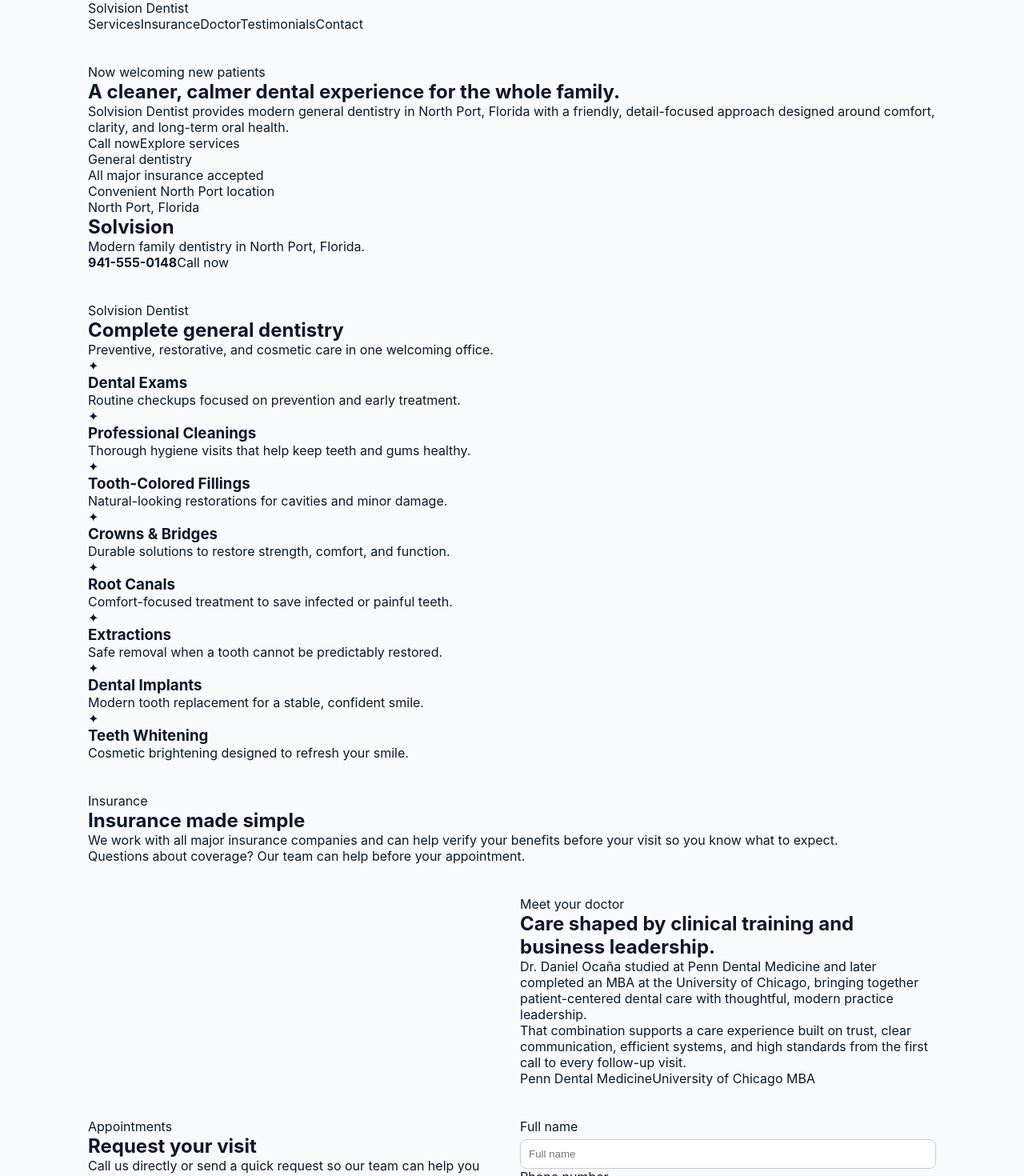
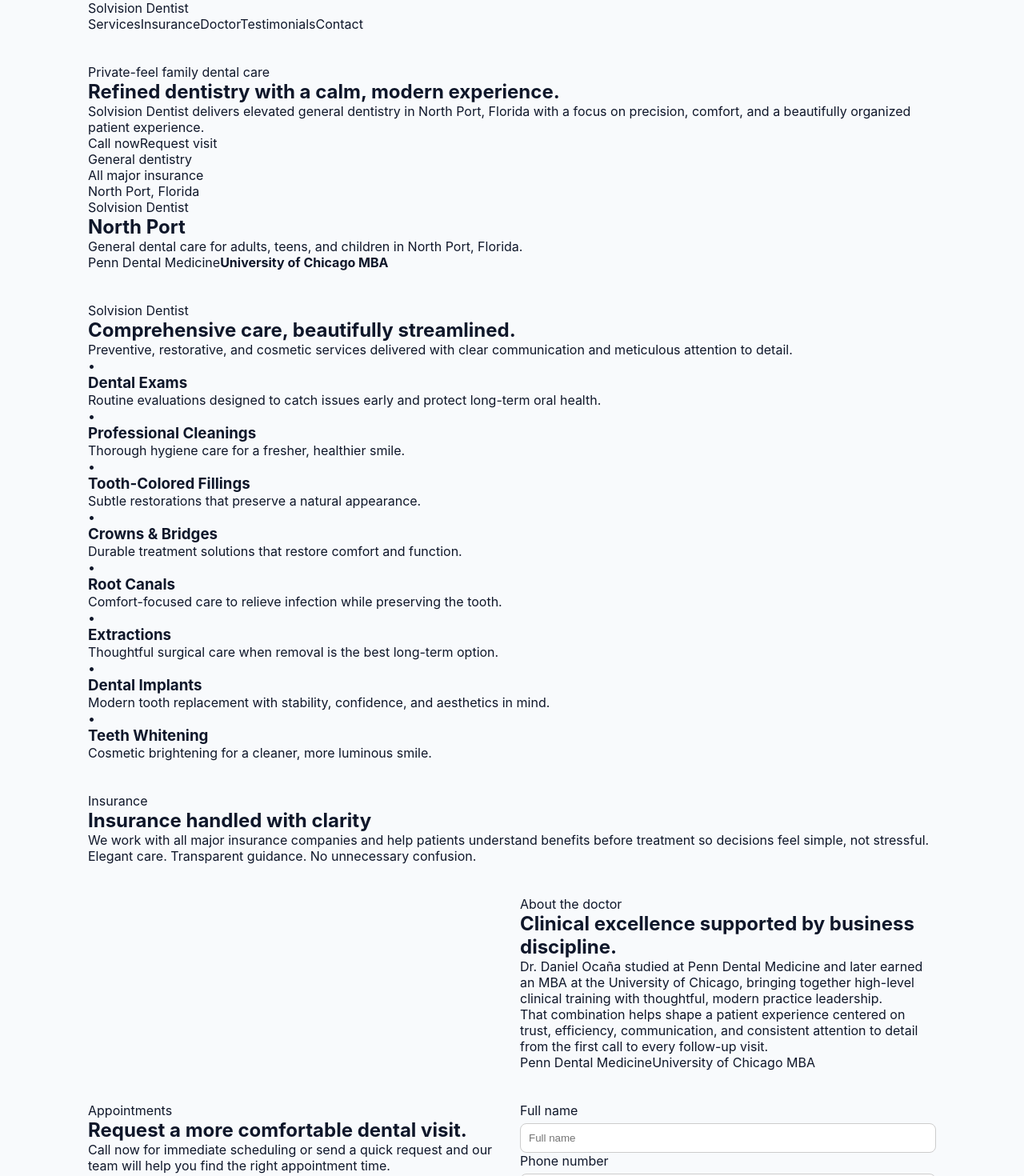
Before and after one commit to danielocana/solvision-dentist, a Next.js app: page / in a window 1280 px wide. Shown: the part 20-1490 px from the top of the page at 80% size. Built offline with nearby package versions, Linux system fonts and the light colour scheme.

Commit message:
feat: redesign homepage with luxury premium visual system

```diff
--- a/app/page.js
+++ b/app/page.js
@@ -9,63 +9,56 @@
     navDoctor: "Doctor",
     navTestimonials: "Testimonials",
     navContact: "Contact",
-    badge: "Now welcoming new patients",
-    heroTitle: "A cleaner, calmer dental experience for the whole family.",
+    badge: "Private-feel family dental care",
+    heroTitle: "Refined dentistry with a calm, modern experience.",
     heroText:
-      "Solvision Dentist provides modern general dentistry in North Port, Florida with a friendly, detail-focused approach designed around comfort, clarity, and long-term oral health.",
+      "Solvision Dentist delivers elevated general dentistry in North Port, Florida with a focus on precision, comfort, and a beautifully organized patient experience.",
     primaryCta: "Call now",
-    secondaryCta: "Explore services",
+    secondaryCta: "Request visit",
     stickyCall: "Call now",
     stat1: "General dentistry",
-    stat2: "All major insurance accepted",
-    stat3: "Convenient North Port location",
-    servicesTitle: "Complete general dentistry",
+    stat2: "All major insurance",
+    stat3: "North Port, Florida",
+    servicesTitle: "Comprehensive care, beautifully streamlined.",
     servicesText:
-      "Preventive, restorative, and cosmetic care in one welcoming office.",
+      "Preventive, restorative, and cosmetic services delivered with clear communication and meticulous attention to detail.",
     services: [
-      ["Dental Exams", "Routine checkups focused on prevention and early treatment."],
-      ["Professional Cleanings", "Thorough hygiene visits that help keep teeth and gums healthy."],
-      ["Tooth-Colored Fillings", "Natural-looking restorations for cavities and minor damage."],
-      ["Crowns & Bridges", "Durable solutions to restore strength, comfort, and function."],
-      ["Root Canals", "Comfort-focused treatment to save infected or painful teeth."],
-      ["Extractions", "Safe removal when a tooth cannot be predictably restored."],
-      ["Dental Implants", "Modern tooth replacement for a stable, confident smile."],
-      ["Teeth Whitening", "Cosmetic brightening designed to refresh your smile."],
+      ["Dental Exams", "Routine evaluations designed to catch issues early and protect long-term oral health."],
+      ["Professional Cleanings", "Thorough hygiene care for a fresher, healthier smile."],
+      ["Tooth-Colored Fillings", "Subtle restorations that preserve a natural appearance."],
+      ["Crowns & Bridges", "Durable treatment solutions that restore comfort and function."],
+      ["Root Canals", "Comfort-focused care to relieve infection while preserving the tooth."],
+      ["Extractions", "Thoughtful surgical care when removal is the best long-term option."],
+      ["Dental Implants", "Modern tooth replacement with stability, confidence, and aesthetics in mind."],
+      ["Teeth Whitening", "Cosmetic brightening for a cleaner, more luminous smile."],
     ],
-    insuranceTitle: "Insurance made simple",
+    insuranceTitle: "Insurance handled with clarity",
     insuranceText:
-      "We work with all major insurance companies and can help verify your benefits before your visit so you know what to expect.",
-    insuranceCallout:
-      "Questions about coverage? Our team can help before your appointment.",
-    doctorKicker: "Meet your doctor",
-    doctorTitle: "Care shaped by clinical training and business leadership.",
+      "We work with all major insurance companies and help patients understand benefits before treatment so decisions feel simple, not stressful.",
+    insuranceCallout: "Elegant care. Transparent guidance. No unnecessary confusion.",
+    doctorKicker: "About the doctor",
+    doctorTitle: "Clinical excellence supported by business discipline.",
     doctorText:
-      "Dr. Daniel Ocaña studied at Penn Dental Medicine and later completed an MBA at the University of Chicago, bringing together patient-centered dental care with thoughtful, modern practice leadership.",
+      "Dr. Daniel Ocaña studied at Penn Dental Medicine and later earned an MBA at the University of Chicago, bringing together high-level clinical training with thoughtful, modern practice leadership.",
     doctorText2:
-      "That combination supports a care experience built on trust, clear communication, efficient systems, and high standards from the first call to every follow-up visit.",
+      "That combination helps shape a patient experience centered on trust, efficiency, communication, and consistent attention to detail from the first call to every follow-up visit.",
     doctorBadge1: "Penn Dental Medicine",
     doctorBadge2: "University of Chicago MBA",
     appointmentKicker: "Appointments",
-    appointmentTitle: "Request your visit",
+    appointmentTitle: "Request a more comfortable dental visit.",
     appointmentText:
-      "Call us directly or send a quick request so our team can help you find the best appointment time.",
+      "Call now for immediate scheduling or send a quick request and our team will help you find the right appointment time.",
     formName: "Full name",
     formPhone: "Phone number",
     formService: "Select service",
     formMessage: "How can we help?",
     formButton: "Request appointment",
-    serviceOptions: [
-      "Dental exam",
-      "Cleaning",
-      "Fillings",
-      "Cosmetic consultation",
-      "Emergency visit",
-    ],
-    testimonialsTitle: "What patients say",
+    serviceOptions: ["Dental exam", "Cleaning", "Fillings", "Cosmetic consultation", "Emergency visit"],
+    testimonialsTitle: "A few words from patients",
     testimonials: [
-      ["Very clean office and the team was genuinely kind from start to finish.", "Maria G."],
-      ["They explained my treatment clearly and made the whole visit feel easy.", "James P."],
-      ["Finally a dental office that feels modern, calm, and professional.", "Elena R."],
+      ["The office feels polished, calm, and genuinely professional.", "Maria G."],
+      ["Everything was explained clearly and the experience felt effortless.", "James P."],
+      ["One of the few practices that feels both modern and truly welcoming.", "Elena R."],
     ],
     contactTitle: "Visit Solvision Dentist",
     contactText:
@@ -82,7 +75,6 @@
       ["Saturday", "By appointment"],
       ["Sunday", "Closed"],
     ],
-    footerNote: "Modern family dentistry in North Port, Florida.",
   },
   es: {
     navServices: "Servicios",
@@ -90,63 +82,56 @@
     navDoctor: "Doctor",
     navTestimonials: "Testimonios",
     navContact: "Contacto",
-    badge: "Aceptando nuevos pacientes",
-    heroTitle: "Una experiencia dental más limpia, tranquila y familiar.",
+    badge: "Atención dental familiar con sensación privada",
+    heroTitle: "Odontología refinada con una experiencia tranquila y moderna.",
     heroText:
-      "Solvision Dentist ofrece odontología general moderna en North Port, Florida, con un enfoque amable y detallista diseñado para la comodidad, la claridad y la salud oral a largo plazo.",
+      "Solvision Dentist ofrece odontología general de alto nivel en North Port, Florida, con enfoque en precisión, comodidad y una experiencia del paciente bien organizada.",
     primaryCta: "Llamar ahora",
-    secondaryCta: "Ver servicios",
+    secondaryCta: "Solicitar visita",
     stickyCall: "Llamar ahora",
     stat1: "Odontología general",
-    stat2: "Aceptamos seguros principales",
-    stat3: "Ubicación conveniente en North Port",
-    servicesTitle: "Odontología general completa",
+    stat2: "Seguros principales",
+    stat3: "North Port, Florida",
+    servicesTitle: "Atención integral, presentada con elegancia.",
     servicesText:
-      "Atención preventiva, restauradora y cosmética en una sola clínica acogedora.",
+      "Servicios preventivos, restauradores y cosméticos con comunicación clara y atención meticulosa al detalle.",
     services: [
-      ["Exámenes Dentales", "Chequeos de rutina enfocados en prevención y tratamiento temprano."],
-      ["Limpiezas Profesionales", "Visitas de higiene completas para mantener dientes y encías saludables."],
-      ["Empastes del Color del Diente", "Restauraciones naturales para caries y daños menores."],
-      ["Coronas y Puentes", "Soluciones duraderas para recuperar fuerza, comodidad y función."],
-      ["Endodoncia", "Tratamiento cómodo para salvar dientes infectados o con dolor."],
-      ["Extracciones", "Extracción segura cuando un diente no puede restaurarse de forma predecible."],
-      ["Implantes Dentales", "Reemplazo dental moderno para una sonrisa estable y segura."],
-      ["Blanqueamiento Dental", "Mejora cosmética para refrescar e iluminar su sonrisa."],
+      ["Exámenes Dentales", "Evaluaciones de rutina para detectar problemas temprano y proteger la salud oral a largo plazo."],
+      ["Limpiezas Profesionales", "Atención de higiene completa para una sonrisa más fresca y saludable."],
+      ["Empastes del Color del Diente", "Restauraciones discretas que mantienen una apariencia natural."],
+      ["Coronas y Puentes", "Soluciones duraderas para recuperar comodidad y función."],
+      ["Endodoncia", "Atención enfocada en la comodidad para aliviar infección y conservar el diente."],
+      ["Extracciones", "Cuidado quirúrgico pensado cuando extraer es la mejor opción a largo plazo."],
+      ["Implantes Dentales", "Reemplazo dental moderno con estabilidad, confianza y estética."],
+      ["Blanqueamiento Dental", "Mejora cosmética para una sonrisa más limpia y luminosa."],
     ],
-    insuranceTitle: "Seguros sin complicaciones",
+    insuranceTitle: "Seguros manejados con claridad",
     insuranceText:
-      "Trabajamos con todas las principales compañías de seguros y podemos ayudarle a verificar sus beneficios antes de su visita para que sepa qué esperar.",
-    insuranceCallout:
-      "¿Preguntas sobre cobertura? Nuestro equipo puede ayudarle antes de su cita.",
-    doctorKicker: "Conozca a su doctor",
-    doctorTitle: "Atención guiada por formación clínica y visión de liderazgo.",
+      "Trabajamos con todas las principales compañías de seguros y ayudamos a entender beneficios antes del tratamiento para que todo se sienta simple, no estresante.",
+    insuranceCallout: "Atención elegante. Guía transparente. Sin confusión innecesaria.",
+    doctorKicker: "Sobre el doctor",
+    doctorTitle: "Excelencia clínica respaldada por disciplina de gestión.",
     doctorText:
-      "El Dr. Daniel Ocaña estudió en Penn Dental Medicine y luego completó un MBA en la University of Chicago, combinando una atención dental centrada en el paciente con una dirección moderna y bien pensada de la práctica.",
+      "El Dr. Daniel Ocaña estudió en Penn Dental Medicine y luego obtuvo un MBA en la University of Chicago, combinando formación clínica de alto nivel con liderazgo moderno de práctica.",
     doctorText2:
-      "Esa combinación ayuda a ofrecer una experiencia basada en confianza, comunicación clara, sistemas eficientes y altos estándares desde la primera llamada hasta cada seguimiento.",
+      "Esa combinación ayuda a crear una experiencia centrada en confianza, eficiencia, comunicación y atención constante al detalle desde la primera llamada hasta cada seguimiento.",
     doctorBadge1: "Penn Dental Medicine",
     doctorBadge2: "MBA University of Chicago",
     appointmentKicker: "Citas",
-    appointmentTitle: "Solicite su visita",
+    appointmentTitle: "Solicite una visita dental más cómoda.",
     appointmentText:
-      "Llámenos directamente o envíe una solicitud rápida para que nuestro equipo le ayude a encontrar el mejor horario.",
+      "Llame ahora para agendar de inmediato o envíe una solicitud rápida y nuestro equipo le ayudará a encontrar el horario adecuado.",
     formName: "Nombre completo",
     formPhone: "Número de teléfono",
     formService: "Seleccione servicio",
     formMessage: "¿Cómo podemos ayudarle?",
     formButton: "Solicitar cita",
-    serviceOptions: [
-      "Examen dental",
-      "Limpieza",
-      "Empastes",
-      "Consulta cosmética",
-      "Visita de emergencia",
-    ],
-    testimonialsTitle: "Lo que dicen los pacientes",
+    serviceOptions: ["Examen dental", "Limpieza", "Empastes", "Consulta cosmética", "Visita de emergencia"],
+    testimonialsTitle: "Algunas palabras de pacientes",
     testimonials: [
-      ["La oficina está muy limpia y el equipo fue realmente amable de principio a fin.", "María G."],
-      ["Explicaron mi tratamiento con claridad y toda la visita se sintió muy fácil.", "James P."],
-      ["Por fin una oficina dental que se siente moderna, tranquila y profesional.", "Elena R."],
+      ["La oficina se siente elegante, tranquila y realmente profesional.", "María G."],
+      ["Todo fue explicado con claridad y la experiencia se sintió muy fluida.", "James P."],
+      ["De las pocas prácticas que se sienten modernas y verdaderamente acogedoras.", "Elena R."],
     ],
     contactTitle: "Visite Solvision Dentist",
     contactText:
@@ -163,7 +148,6 @@
       ["Sábado", "Con cita"],
       ["Domingo", "Cerrado"],
     ],
-    footerNote: "Odontología familiar moderna en North Port, Florida.",
   },
 };
 
@@ -171,8 +155,7 @@
   const [lang, setLang] = useState("en");
 
   useEffect(() => {
-    const browserLanguage =
-      typeof navigator !== "undefined" ? navigator.language || "en" : "en";
+    const browserLanguage = typeof navigator !== "undefined" ? navigator.language || "en" : "en";
     setLang(browserLanguage.toLowerCase().startsWith("es") ? "es" : "en");
   }, []);
 
@@ -193,47 +176,47 @@
         </div>
       </header>
 
-      <section id="top" className="hero hero-premium">
-        <div className="container hero-grid">
-          <div>
+      <section id="top" className="hero luxury-hero">
+        <div className="container hero-grid luxury-grid">
+          <div className="hero-copy-wrap">
             <div className="eyebrow">{t.badge}</div>
-            <h1 className="hero-title">{t.heroTitle}</h1>
-            <p className="hero-copy">{t.heroText}</p>
+            <h1 className="hero-title luxury-title">{t.heroTitle}</h1>
+            <p className="hero-copy luxury-copy">{t.heroText}</p>
             <div className="hero-actions">
               <a href="tel:+19415550148" className="btn btn-primary">{t.primaryCta}</a>
-              <a href="#services" className="btn btn-secondary">{t.secondaryCta}</a>
+              <a href="#appointment" className="btn btn-secondary">{t.secondaryCta}</a>
             </div>
-            <div className="hero-stats">
+            <div className="hero-stats luxury-stats">
               <div className="stat-pill">{t.stat1}</div>
               <div className="stat-pill">{t.stat2}</div>
               <div className="stat-pill">{t.stat3}</div>
             </div>
           </div>
-          <div className="hero-panel">
-            <div className="hero-card hero-card-main">
-              <span className="hero-card-label">North Port, Florida</span>
-              <h2>Solvision</h2>
-              <p>{t.footerNote}</p>
+          <div className="showcase-panel">
+            <div className="showcase-card showcase-main">
+              <span className="showcase-label">Solvision Dentist</span>
+              <h2>North Port</h2>
+              <p>{t.contactText}</p>
             </div>
-            <div className="hero-card hero-card-small">
-              <strong>941-555-0148</strong>
-              <span>{t.primaryCta}</span>
+            <div className="showcase-card showcase-accent">
+              <span>{t.doctorBadge1}</span>
+              <strong>{t.doctorBadge2}</strong>
             </div>
           </div>
         </div>
       </section>
 
-      <section id="services" className="section premium-section">
+      <section id="services" className="section luxury-section">
         <div className="container">
-          <div className="section-heading">
+          <div className="section-heading centered-heading">
             <span className="section-kicker">Solvision Dentist</span>
             <h2>{t.servicesTitle}</h2>
             <p>{t.servicesText}</p>
           </div>
-          <div className="services-grid">
+          <div className="services-grid luxury-services-grid">
             {t.services.map(([title, description]) => (
-              <article className="service-card" key={title}>
-                <div className="service-icon">✦</div>
+              <article className="service-card luxury-card" key={title}>
+                <div className="service-number">•</div>
                 <h3>{title}</h3>
                 <p>{description}</p>
               </article>
@@ -242,27 +225,29 @@
         </div>
       </section>
 
-      <section id="insurance" className="section insurance-section">
-        <div className="container insurance-wrap">
+      <section id="insurance" className="section statement-section">
+        <div className="container statement-grid">
           <div>
-            <span className="section-kicker">Insurance</span>
+            <span className="section-kicker gold-kicker">Insurance</span>
             <h2>{t.insuranceTitle}</h2>
             <p>{t.insuranceText}</p>
           </div>
-          <div className="insurance-card">{t.insuranceCallout}</div>
+          <div className="statement-card">{t.insuranceCallout}</div>
         </div>
       </section>
 
-      <section id="doctor" className="section doctor-section">
-        <div className="container doctor-grid">
-          <div className="doctor-photo-card">
-            <div className="doctor-photo-glow" />
-            <div className="doctor-photo">
-              <div className="doctor-head" />
-              <div className="doctor-body" />
+      <section id="doctor" className="section luxury-section doctor-luxury-section">
+        <div className="container doctor-grid luxury-doctor-grid">
+          <div className="portrait-shell">
+            <div className="portrait-frame">
+              <div className="portrait-abstract">
+                <div className="portrait-orb" />
+                <div className="portrait-line" />
+                <div className="portrait-line portrait-line-two" />
+              </div>
             </div>
           </div>
-          <div className="doctor-copy">
+          <div className="doctor-copy luxury-doctor-copy">
             <span className="section-kicker">{t.doctorKicker}</span>
             <h2>{t.doctorTitle}</h2>
             <p>{t.doctorText}</p>
@@ -275,15 +260,15 @@
         </div>
       </section>
 
-      <section className="section appointment-section">
-        <div className="container appointment-grid">
-          <div className="appointment-copy">
+      <section id="appointment" className="section appointment-section luxury-section">
+        <div className="container appointment-grid luxury-appointment-grid">
+          <div className="appointment-copy luxury-appointment-copy">
             <span className="section-kicker">{t.appointmentKicker}</span>
             <h2>{t.appointmentTitle}</h2>
             <p>{t.appointmentText}</p>
             <a href="tel:+19415550148" className="btn btn-primary">{t.primaryCta}</a>
           </div>
-          <form className="appointment-card">
+          <form className="appointment-card luxury-form-card">
             <label>
               <span>{t.formName}</span>
               <input type="text" placeholder={t.formName} />
@@ -310,15 +295,15 @@
         </div>
       </section>
 
-      <section id="testimonials" className="section premium-section">
+      <section id="testimonials" className="section luxury-section testimonials-section">
         <div className="container">
-          <div className="section-heading narrow">
+          <div className="section-heading centered-heading narrow">
             <span className="section-kicker">Testimonials</span>
             <h2>{t.testimonialsTitle}</h2>
           </div>
-          <div className="testimonials-grid">
+          <div className="testimonials-grid luxury-testimonials-grid">
             {t.testimonials.map(([quote, name]) => (
-              <blockquote className="testimonial-card" key={name + quote}>
+              <blockquote className="testimonial-card luxury-testimonial-card" key={name + quote}>
                 <p>“{quote}”</p>
                 <footer>{name}</footer>
               </blockquote>
@@ -327,7 +312,7 @@
         </div>
       </section>
 
-      <footer id="contact" className="premium-footer">
+      <footer id="contact" className="premium-footer luxury-footer">
         <div className="container footer-grid">
           <div>
             <h2>{t.contactTitle}</h2>
```
